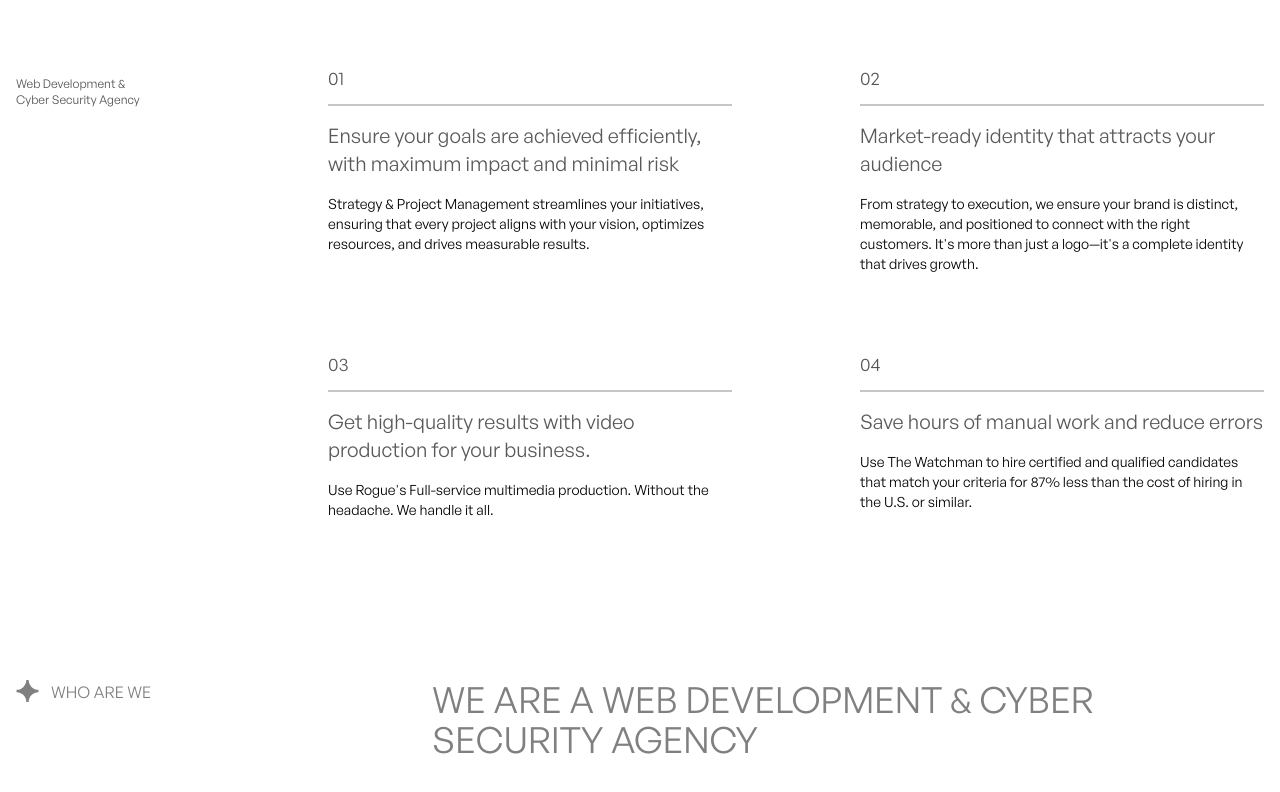
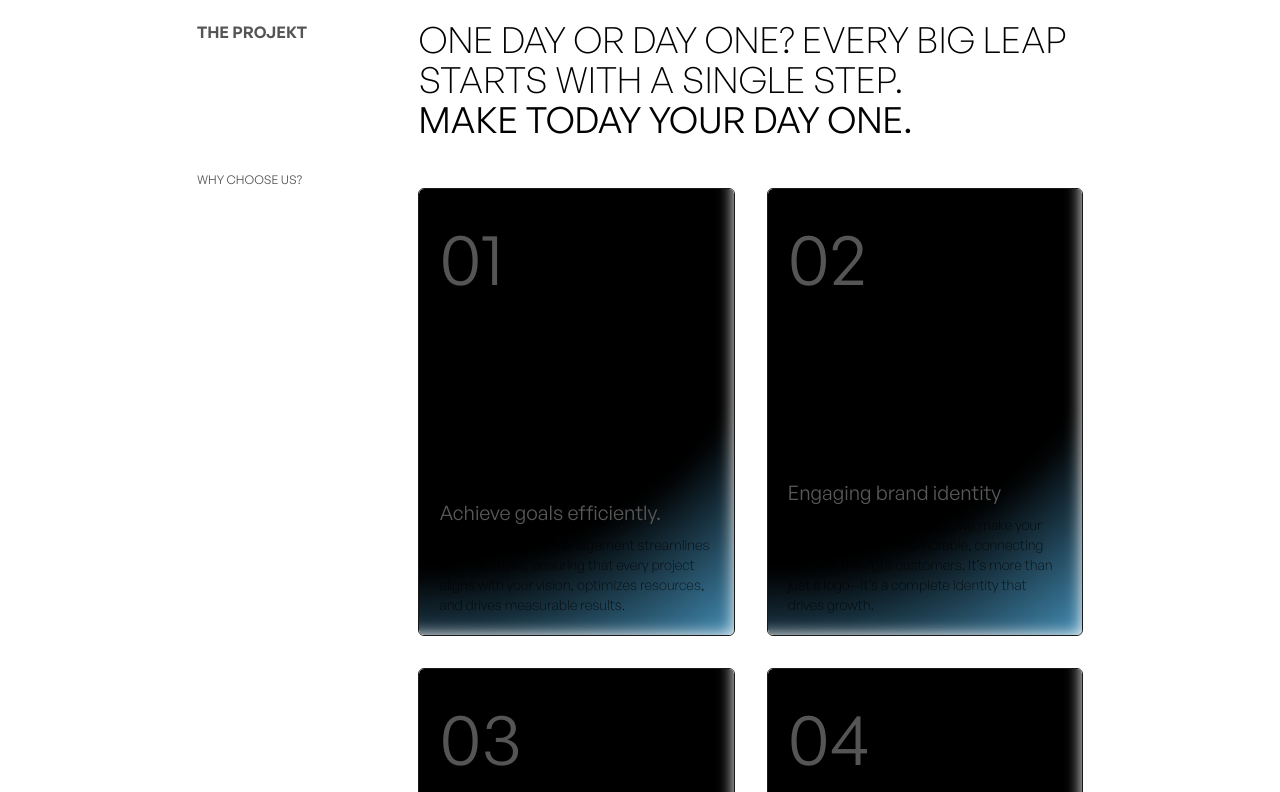
Before and after one commit to mikol-ux/test-projekt, a Next.js app: page / in a window 1280 px wide. Shown: the part 988-1780 px from the top of the page. Built offline with nearby package versions, Linux system fonts and the light colour scheme.

Commit message:
Direction section

```diff
--- a/src/app/(home)/sections/TheDirections/TheDirections.tsx
+++ b/src/app/(home)/sections/TheDirections/TheDirections.tsx
@@ -1,53 +1,69 @@
 //
 import { FC } from "react";
+import "./direction.css"
 
 const TheDirections: FC = () => {
 	return (
 		<section className="tpk-contained">
-			<div className="flex md:flex-row flex-col gap-12 md:gap-0">
+			<div className="flex md:flex-row flex-col gap-12 md:gap-0 py-24">
 				<div className="flex flex-row md:flex-col justify-between md:justify-normal items-center md:items-start md:gap-32 w-full md:basis-3/12">
-					<h4 className="font-semibold text-start text-white-800 dark:text-white-300">The Projekt</h4>
+					<h4 className="font-semibold text-start text-white-800 dark:text-white-300">THE PROJEKT</h4>
 					<span className="text-end text-white-800 dark:text-white-300 text-xs md:text-start">
-						Web Development & <br /> Cyber Security Agency
+					WHY CHOOSE US?
 					</span>
 				</div>
 				<div className="md:basis-9/12 flex flex-col gap-12">
-					<h2 className="text-muted-3 tpk-title">
-						One day or day one? Every big leap starts with a single step. <em className="text-black dark:text-white not-italic">Make today your day one.</em>
+					<h2 className=" font-light tpk-title">
+						One day or day one? Every big leap <br /> starts with a single step.<br /> <em className="font-normal dark:text-[#BEE8FF] not-italic">Make today your day one.</em>
 					</h2>
-					<div className="gap-8 md:gap-16 lg:gap-x-32 grid grid-cols-1 md:grid-cols-2 md:grid-flow-row">
-						<div className="flex flex-col gap-4">
-							<h6 className="py-3 border-b-2 border-b-white-300 w-full text-lg text-white-800 dark:text-white-300 3xl:text-3xl">01</h6>
-							<h5 className="text-muted-3 dark:text-white-300 text-xl 3xl:text-3xl">
-								Ensure your goals are achieved efficiently, with maximum impact and minimal risk
-							</h5>
-							<p className="text-muted-black dark:text-muted-4 text-sm lg:text-md 3xl:text-xl">
-								Strategy & Project Management streamlines your initiatives, ensuring that every project aligns with your vision, optimizes resources, and drives measurable results.
-							</p>
+					<div className="gap-8 md:gap-8 grid grid-cols-2 md:grid-cols-2 md:grid-flow-row">
+						<div className="flex flex-col justify-between border-muted-7 border rounded-md p-5 h-[28rem] gap-4 transition-all duration-300 overflow-hidden relative parent-radial-bg group ">
+							<div className="radial-bg w-[200%] h-[200%] absolute bottom-0 right-0 z-0 transition-all duration-300 group-hover:radial-bg-hover"></div>
+							<h6 className="py-3  w-full text-white-800  dark:text-muted-4 text-3xl md:text-5xl lg:text-7xl z-[1] ">01</h6>
+							<div className="z-[1]">
+								<h5 className="text-muted-3 mb-2 dark:text-white text-xl 3xl:text-3xl">
+									Achieve goals efficiently.
+								</h5>
+								<p className="text-muted-black font-extralight dark:text-white text-sm lg:text-md 3xl:text-xl">
+									Strategy & Project Management streamlines your initiatives, ensuring that every project aligns with your vision, optimizes resources, and drives measurable results.
+								</p>
+							</div>
 						</div>
-						<div className="flex flex-col gap-4">
-							<h6 className="py-3 border-b-2 border-b-white-300 w-full text-lg text-white-800 dark:text-white-300 3xl:text-3xl">02</h6>
-							<h5 className="text-muted-3 dark:text-white-300 text-xl 3xl:text-3xl">
-								Market-ready identity that attracts your audience
-							</h5>
-							<p className="text-muted-black dark:text-muted-4 text-sm lg:text-md 3xl:text-xl">
-								From strategy to execution, we ensure your brand is distinct, memorable, and positioned to connect with the right customers. It&apos;s more than just a logo—it&apos;s a complete identity that drives growth. 							</p>
+						<div className="flex flex-col justify-between border-muted-7 border rounded-md p-5 h-[28rem] gap-4 transition-all duration-300 overflow-hidden relative parent-radial-bg group">
+						<div className="radial-bg w-[200%] h-[200%] absolute bottom-0 right-0 z-0 transition-all duration-300 group-hover:radial-bg-hover"></div>
+							<h6 className="py-3  w-full text-white-800  dark:text-muted-4 z-[1] text-3xl md:text-5xl lg:text-7xl">02</h6>
+							<div className="z-[1]">
+								<h5 className="text-muted-3 mb-2 dark:text-white text-xl 3xl:text-3xl">
+									Engaging brand identity
+								</h5>
+								<p className="text-muted-black font-extralight dark:text-white text-sm lg:text-md 3xl:text-xl">
+									From strategy to execution, we make your brand unique and memorable, connecting you with the right customers. It’s more than just a logo—it’s a complete identity that drives growth.
+								</p>
+							</div>
 						</div>
-						<div className="flex flex-col gap-4">
-							<h6 className="py-3 border-b-2 border-b-white-300 w-full text-lg text-white-800 dark:text-white-300 3xl:text-3xl">03</h6>
-							<h5 className="text-muted-3 dark:text-white-300 text-xl 3xl:text-3xl">
-								Get high-quality results with video production for your business.
-							</h5>
-							<p className="text-muted-black dark:text-muted-4 text-sm lg:text-md 3xl:text-xl">
-								Use Rogue&apos;s Full-service multimedia production. Without the headache. We handle it all.</p>
+						<div className="flex flex-col justify-between border-muted-7 border rounded-md p-5 h-[28rem] gap-4 transition-all duration-300 overflow-hidden relative parent-radial-bg group">
+						<div className="radial-bg w-[200%] h-[200%] absolute bottom-0 right-0 z-0 transition-all duration-300 group-hover:radial-bg-hover"></div>
+							<h6 className="py-3  w-full text-white-800  dark:text-muted-4 z-[1] text-3xl md:text-5xl lg:text-7xl">03</h6>
+							<div className="z-[1]">
+								<h5 className="text-muted-3 mb-2 dark:text-white text-xl 3xl:text-3xl">
+									REMARKABLE MEDIA PRODUCTION
+								</h5>
+								<p className="text-muted-black font-extralight dark:text-white text-sm lg:text-md 3xl:text-xl">
+									Opt for Rogue&rsquo;&#39;
+s multimedia production services for a smooth experience. We handle everything, letting you enjoy the process without stress.
+								</p>
+							</div>
 						</div>
-						<div className="flex flex-col gap-4">
-							<h6 className="py-3 border-b-2 border-b-white-300 w-full text-lg text-white-800 dark:text-white-300 3xl:text-3xl">04</h6>
-							<h5 className="text-muted-3 dark:text-white-300 text-xl 3xl:text-3xl">
-								Save hours of manual work and reduce errors
-							</h5>
-							<p className="text-muted-black dark:text-muted-4 text-sm lg:text-md 3xl:text-xl">
-								Use The Watchman to hire certified and qualified candidates that match your criteria for 87% less than the cost of hiring in the U.S. or similar.							</p>
+						<div className="flex flex-col justify-between border-muted-7 border rounded-md p-5 h-[28rem] gap-4 transition-all duration-300 overflow-hidden relative parent-radial-bg group">
+						<div className="radial-bg w-[200%] h-[200%] absolute bottom-0 right-0 z-0 transition-all duration-300 group-hover:radial-bg-hover"></div>
+							<h6 className="py-3  w-full text-white-800  dark:text-muted-4 z-[1] text-3xl md:text-5xl lg:text-7xl">04</h6>
+							<div className="z-[1]">
+								<h5 className="text-muted-3 mb-2 dark:text-white text-xl 3xl:text-3xl">
+									CUT HIRING cost
+								</h5>
+								<p className="text-muted-black font-extralight dark:text-white text-sm lg:text-md 3xl:text-xl">
+								Use The Watchman to hire certified and qualified candidates that match your criteria for 87% less than the cost of hiring in the U.S. or similar. Save time and money effortlessly.							</p>
+							</div>
 						</div>
 					</div>
 				</div>
--- /dev/null
+++ b/src/app/(home)/sections/TheDirections/direction.css
@@ -0,0 +1,54 @@
+
+.radial-bg {
+	background: radial-gradient(circle, #000000 70%, #438DB5 100%);
+	filter: blur(8px); /* Apply blur to make it softer */
+	backdrop-filter: blur(8px); /* For content behind */
+  }
+
+.parent-radial-bg:hover .radial-bg {
+	background: radial-gradient(circle, #000000 10%, #438DB5 100%);
+	filter: blur(12px); /* Increase blur on hover for effect */
+  }
+  .parent-radial-bg {
+	max-width: 372px;
+	height: 448px;
+	transition: all 0.3s ease-in-out;
+  }
+
+  .parent-radial-bg:hover {
+	max-width: 382px;
+	height: 458px;
+  }
+
+  @media (max-width: 1024px) { /* Tablets and smaller screens */
+	.parent-radial-bg {
+	  max-width: 320px;
+	  height: 400px;
+	}
+	.parent-radial-bg:hover {
+		max-width: 330px;
+	  height: 410px;
+	}
+  }
+
+  @media (max-width: 768px) { /* Mobile screens */
+	.parent-radial-bg {
+		max-width: 280px;
+	  height: 360px;
+	}
+	.parent-radial-bg:hover {
+		max-width: 290px;
+	  height: 370px;
+	}
+  }
+
+  @media (max-width: 480px) { /* Small mobile screens */
+	.parent-radial-bg {
+		max-width: 240px;
+	  height: 320px;
+	}
+	.parent-radial-bg:hover {
+		max-width: 250px;
+	  height: 330px;
+	}
+  }
--- a/src/app/globals.css
+++ b/src/app/globals.css
@@ -13,7 +13,9 @@
     --muted-text: #999999;
     --muted-text-2: #cccccc;
     --muted-text-3: #595959;
-    --muted-text-4: #808080;
+    --muted-text-4: #333333;
+    --muted-text-5: #B3B3B3;
+    --muted-text-7: #1A1A1A;
   }
 }
 
--- a/tailwind.config.ts
+++ b/tailwind.config.ts
@@ -33,7 +33,10 @@ const config: Config = {
 				"muted": "var(--muted-text)",
 				"muted-2": "var(--muted-text-2)",
 				"muted-3": "var(--muted-text-3)",
-				"muted-4": "var(--muted-text-4)"
+				"muted-4": "var(--muted-text-4)",
+				"muted-5": "var(--muted-text-5)",
+				"muted-6": "var(--muted-text-6)",
+				"muted-7": "var(--muted-text-7)"
 			}
 		}
 	},
```
Also changed, not shown: 1 other file (tests, documents, lock files or other folders).
